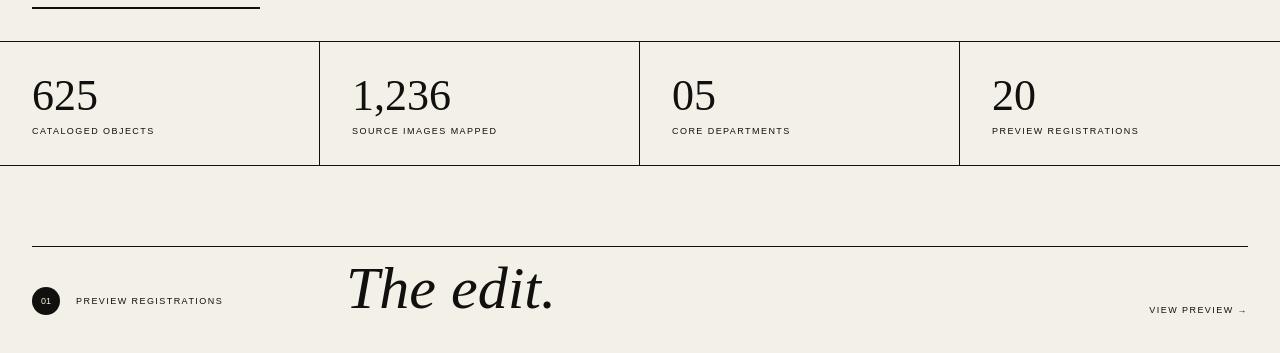
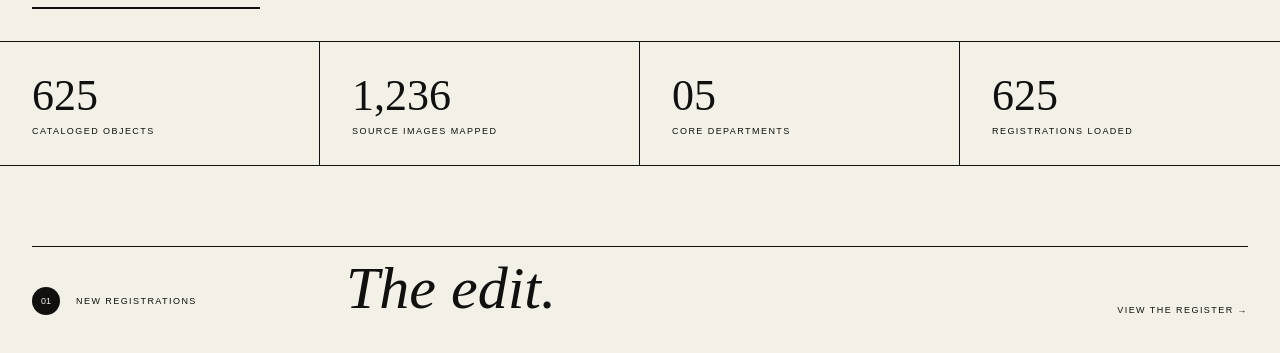
Before and after one commit to seantsck/luxuryregistry, a Next.js app: page / in a window 1280 px wide. Shown: the part 746-1099 px from the top of the page. Built offline with nearby package versions, Linux system fonts and the light colour scheme; no server answers; grey boxes are pictures that could not be loaded.

Commit message:
feat: update homepage for full catalog

```diff
--- a/app/page.tsx
+++ b/app/page.tsx
@@ -18,11 +18,11 @@ export default function Home() {
         <div><strong>625</strong><span>cataloged objects</span></div>
         <div><strong>1,236</strong><span>source images mapped</span></div>
         <div><strong>05</strong><span>core departments</span></div>
-        <div><strong>20</strong><span>preview registrations</span></div>
+        <div><strong>625</strong><span>registrations loaded</span></div>
       </section>
 
       <section className="editorial-section">
-        <div className="section-heading"><div><span className="section-no">01</span><p>PREVIEW REGISTRATIONS</p></div><h2>The edit.</h2><Link href="/shop">View preview →</Link></div>
+        <div className="section-heading"><div><span className="section-no">01</span><p>NEW REGISTRATIONS</p></div><h2>The edit.</h2><Link href="/shop">View the register →</Link></div>
         <div className="featured-grid">{products.slice(0,8).map(p=><ProductCard key={p.id} product={p} />)}</div>
       </section>
 
```
